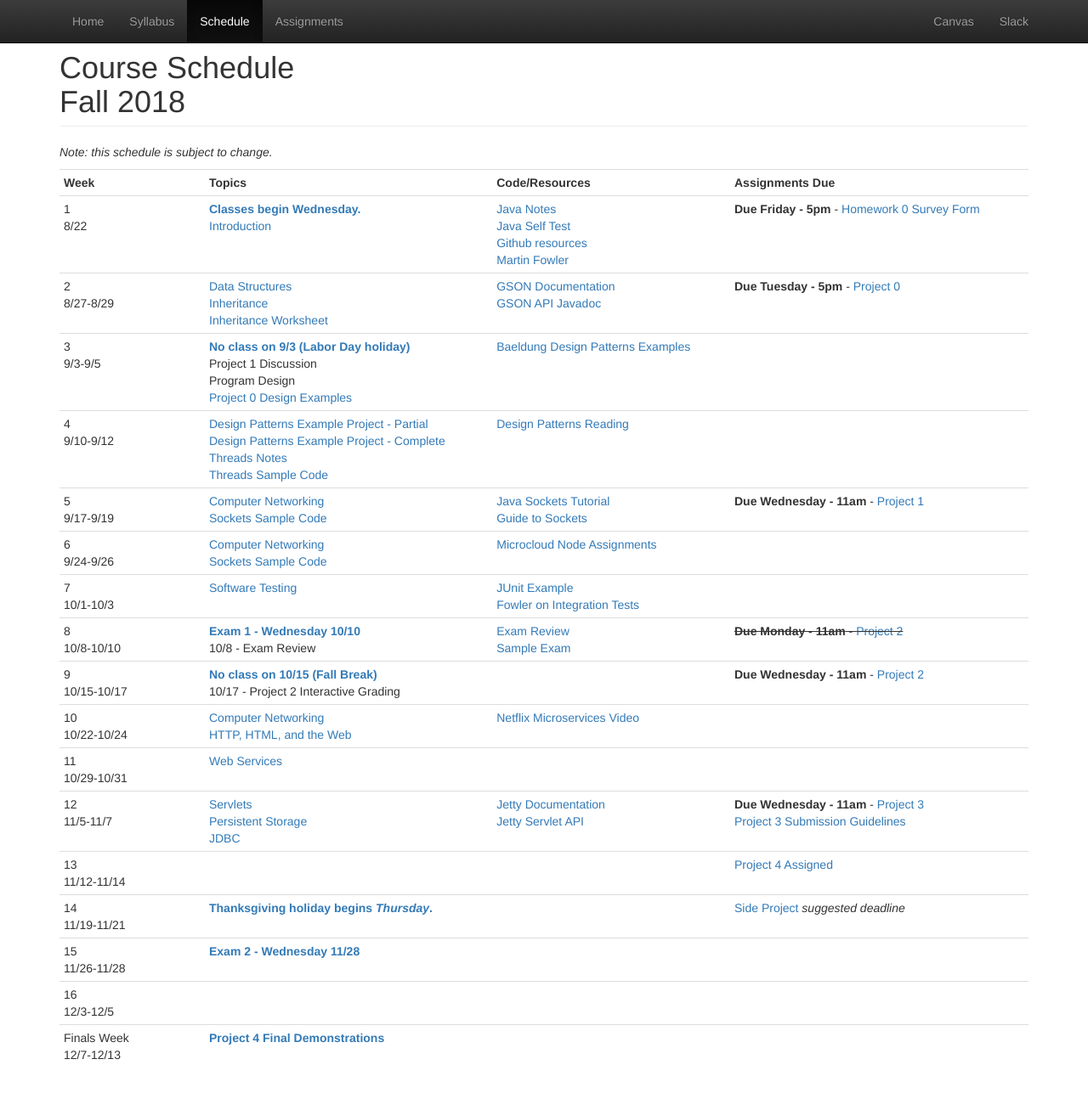
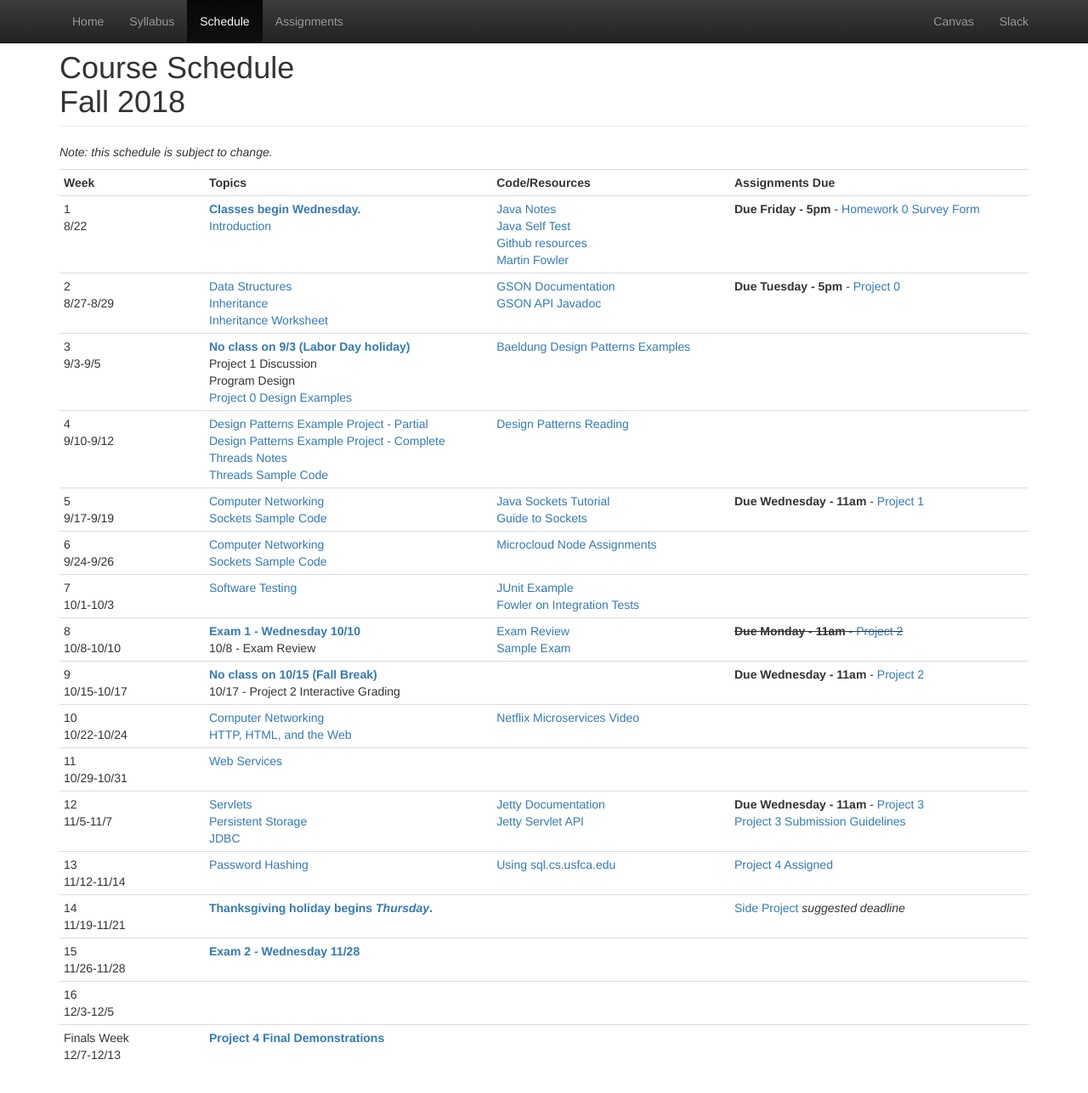
Before and after one commit to CS601-F18/cs601-f18.github.io, a Jekyll site: the page built from schedule.html, in a window 1280 px wide and 1297 px high. Shown: the top 1287 px of the window at 85% size. Built offline with Jekyll 4.4.1, drawn with Linux system fonts in a browser that asks for light colours.

Commit message:
adding links

```diff
--- a/schedule.html
+++ b/schedule.html
@@ -179,8 +179,10 @@ title: Schedule
 		<tr>
 			<td>13<br/>11/12-11/14</td>
 			<td>
+				<a href="https://www.baeldung.com/java-password-hashing">Password Hashing</a><br/>
 			</td>
 			<td>
+				<a href="https://github.com/srollins/software-dev-materials/blob/master/notes/usf_guides/mysql.md">Using sql.cs.usfca.edu</a><br/>
 			</td>
 			<td>
 				<a href="https://github.com/CS601-F18/projects/blob/master/project4.md">Project 4 Assigned</a>
```
